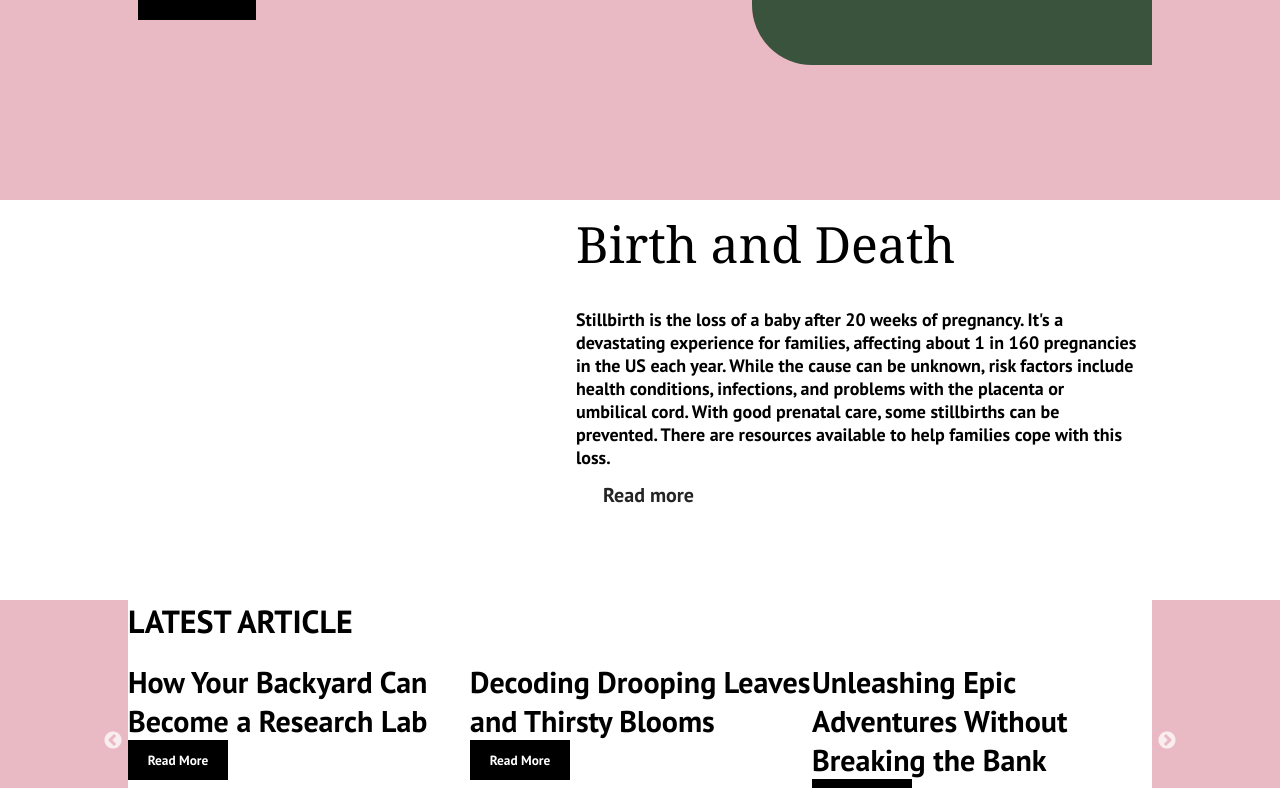
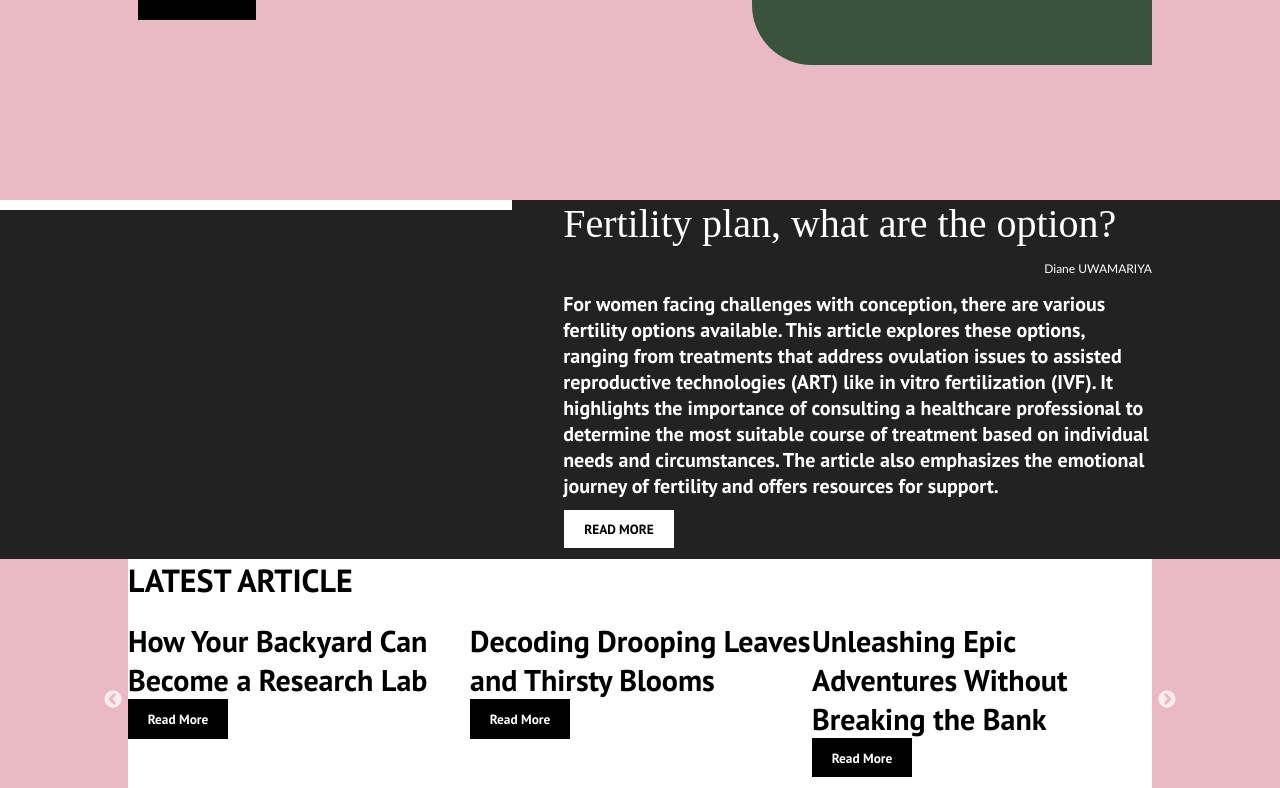
Before and after one commit to andyk2000/D-instinct, a React (Create React App) app: page / in a window 1280 px wide. Shown: the part 654-1442 px from the top of the page. Built offline with nearby package versions, Linux system fonts and the light colour scheme.

Commit message:
added the feature component to the Home page

```diff
--- /dev/null
+++ b/src/components/Featured.css
@@ -0,0 +1,62 @@
+.featured {
+    display: flex;
+    flex-direction: row;
+    width: 100%;
+    height: fit-content;
+    background-color: rgb(34, 34, 34);
+}
+
+.image-container {
+    width: 40%;
+    height: 10px;
+}
+
+.featured-info {
+    display: flex;
+    flex-direction: column;
+    width: 60%;
+    padding-left: 4%;
+    background: transparent;
+    padding-right: 10%;
+}
+
+.featured-title {
+    background: transparent;
+    color: #fff;
+    font-size: 40px;
+    font-family: 'Times New Roman', Times, serif;
+    font-weight: 500;
+    margin-bottom: 5px;
+}
+
+.featured-author {
+    background: transparent;
+    color: #fff;
+    font-size: 12px;
+    font-family: 'Gill Sans', 'Gill Sans MT', Calibri, 'Trebuchet MS', sans-serif;
+    text-align: right;
+    margin-bottom: 5px;
+    margin-top: 5px;
+    line-height: 2;
+}
+
+.featured-summary {
+    background: transparent;
+    color: #fff;
+    font-size: 20px;
+    margin-bottom: 5px;
+    margin-top: 5px;
+}
+
+.featured-button {
+    width:fit-content;
+    padding-left: 20px;
+    padding-right: 20px;
+    padding-top: 10px;
+    padding-bottom: 10px;
+    border-style: solid;
+    border-width: 1px;
+    border-color: rgb(34, 34, 34);
+    margin-top: 5px;
+    margin-bottom: 10px;
+}
--- /dev/null
+++ b/src/components/Featured.js
@@ -0,0 +1,22 @@
+import React from 'react';
+import coverImage from '../images/cover image1.webp';
+import './Featured.css';
+import { Link } from 'react-router-dom';
+
+function Featured() {
+  return (
+    <div className='featured'>
+        <div className='image-container'>
+            <img alt='' src='' className='image'/>
+        </div>
+        <div className='featured-info'>
+            <p className='featured-title'>Fertility plan, what are the option?</p>
+            <p className='featured-author'>Diane UWAMARIYA</p>
+            <p className='featured-summary'>For women facing challenges with conception, there are various fertility options available. This article explores these options, ranging from treatments that address ovulation issues to assisted reproductive technologies (ART) like in vitro fertilization (IVF). It highlights the importance of consulting a healthcare professional to determine the most suitable course of treatment based on individual needs and circumstances. The article also emphasizes the emotional journey of fertility and offers resources for support.</p>
+            <button className='featured-button'>READ MORE</button>
+        </div>
+    </div>
+  )
+}
+
+export default Featured
--- a/src/components/Promo.css
+++ /dev/null
@@ -1,29 +0,0 @@
-.promo {
-    justify-content: space-between; /* Distribute space between children */
-    align-self: auto;
-    margin-top: 0%;
-    display: flex;
-    height: 400px;
-}
-
-.promo-left {
-    width: 45%;
-}
-
-.promo-right {
-    width: 55%;
-    justify-content: center;
-}
-
-.promo-title {
-    margin-top: 10px;
-    font-size: 50px;
-    font-family: Georgia, 'Times New Roman', Times, serif;
-    font-weight: 300;
-}
-
-.promo-summary {
-    margin-top: 30px;
-    padding-right: 20%;
-    font-size: large;
-}
--- a/src/components/Promo.js
+++ /dev/null
@@ -1,22 +0,0 @@
-import React from 'react';
-import { Button } from './Button';
-import './Promo.css';
-
-function Promo() {
-  return (
-    <div className='promo'>
-        <div className='promo-left'>
-          <img src=''/>
-        </div>
-        <div className='promo-right'>
-          <p className='promo-title'>Birth and Death</p>
-          <p className='promo-summary'>Stillbirth is the loss of a baby after 20 weeks of pregnancy. It's a devastating experience for families, affecting about 1 in 160 pregnancies in the US each year. While the cause can be unknown, risk factors include health conditions, infections, and problems with the placenta or umbilical cord. With good prenatal care, some stillbirths can be prevented. There are resources available to help families cope with this loss.</p>
-          <div className='promo-read-more'>
-            <Button className='btns' buttonStyle='btn--primary' buttonSize='btn--large'>Read more</Button>
-          </div>
-        </div>
-      </div>
-  )
-}
-
-export default Promo
--- a/src/pages/client/Home.js
+++ b/src/pages/client/Home.js
@@ -1,17 +1,17 @@
 import React from 'react';
 import Board from '../../components/Board';
 import './Home.css';
-import Promo from '../../components/Promo';
 import CarouselPromo from '../../components/CarouselPromo';
 import Footer from '../../components/Footer';
 import Navbar from '../../components/Navbar';
+import Featured from '../../components/Featured';
 
 function Home() {
   return (
     <div className='content'>
       <Navbar />
       <Board />
-      <Promo />
+      <Featured />
       <CarouselPromo />
       <Footer />
     </div>
```
Also changed, not shown: src/images/cover image1.webp (added).
